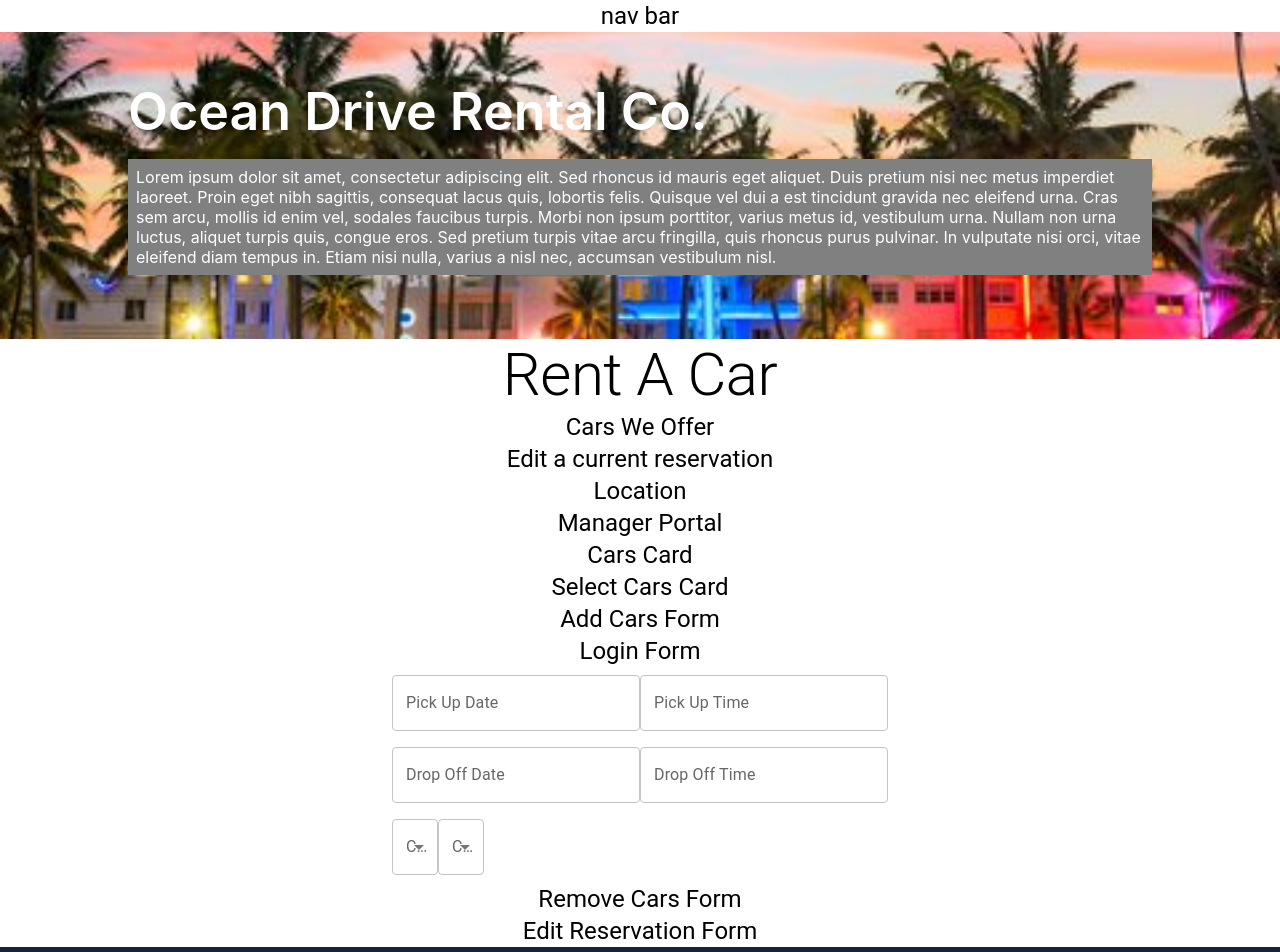
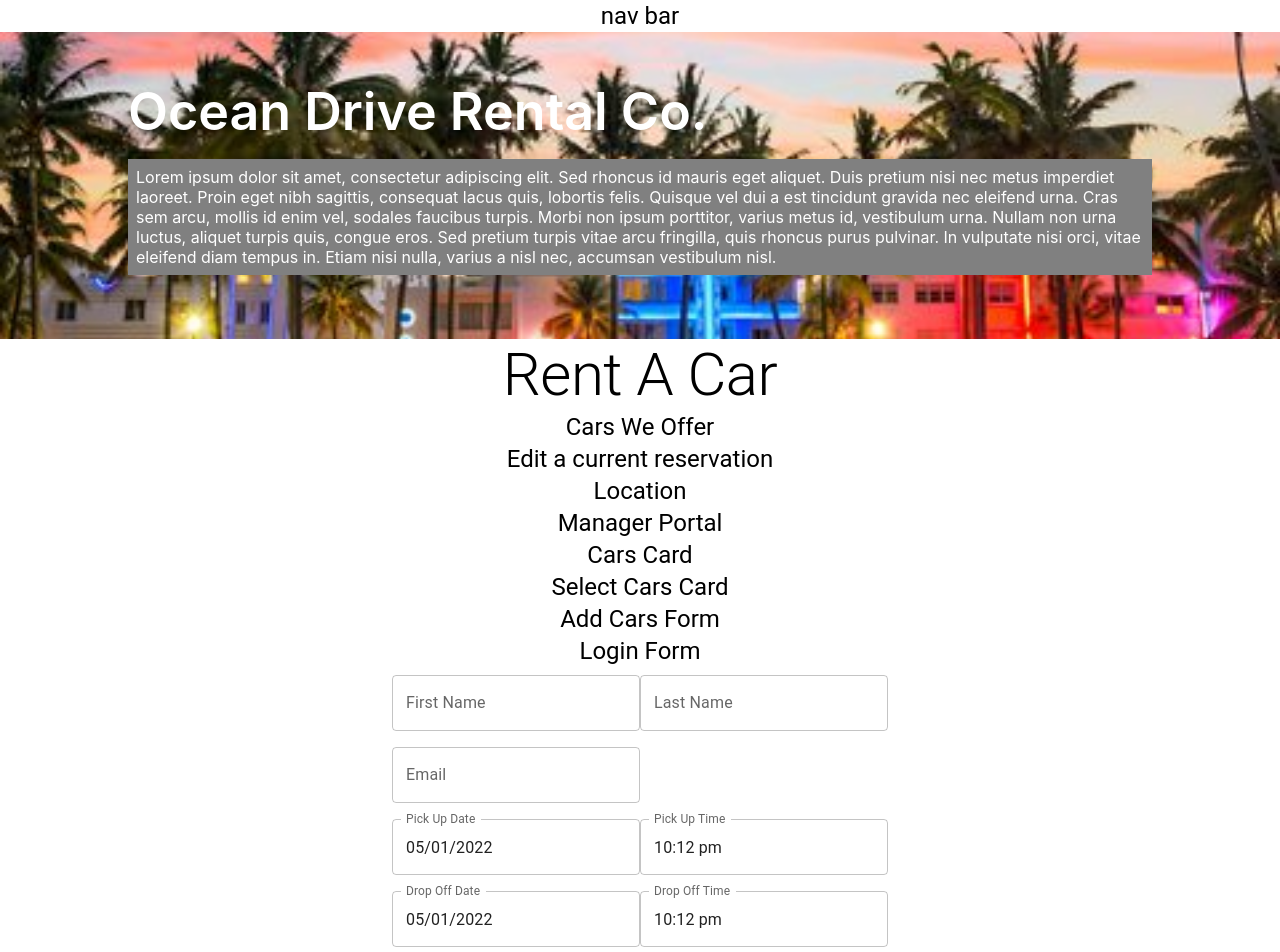
Before and after one commit to jbender8/car-rental, a React (Create React App) app: page / in a window 1280 px wide. Shown: the top 952 px of the page. Built offline with nearby package versions, Linux system fonts and the light colour scheme.

Commit message:
add some of date and time functionality

```diff
--- a/package.json
+++ b/package.json
@@ -6,9 +6,11 @@
     "@emotion/react": "^11.9.0",
     "@emotion/styled": "^11.8.1",
     "@mui/material": "^5.6.3",
+    "@mui/x-date-pickers": "^5.0.0-alpha.2",
     "@testing-library/jest-dom": "^5.16.4",
     "@testing-library/react": "^13.1.1",
     "@testing-library/user-event": "^13.5.0",
+    "date-fns": "^2.28.0",
     "react": "^18.1.0",
     "react-dom": "^18.1.0",
     "react-scripts": "5.0.1",
--- a/src/components/Forms/RentACar/RentACar.jsx
+++ b/src/components/Forms/RentACar/RentACar.jsx
@@ -1,6 +1,11 @@
-import { FormControl, InputBase, MenuItem, TextField, Typography } from "@mui/material";
+import { Button, FormControl, MenuItem, TextField } from "@mui/material";
 import React from "react";
-import "./rent.css"
+import "./rent.css";
+import { AdapterDateFns } from '@mui/x-date-pickers/AdapterDateFns';
+import { LocalizationProvider } from '@mui/x-date-pickers/LocalizationProvider';
+import { DatePicker } from '@mui/x-date-pickers/DatePicker';
+import { TimePicker } from '@mui/x-date-pickers/TimePicker';
+
 
 class RentForm extends React.Component {
     render() {
@@ -156,11 +161,39 @@ class RentForm extends React.Component {
             <div className="Rent">
                 <FormControl>
                     <div className="form">
-                        <TextField id="outlined-basic" label="Pick Up Date" variant="outlined" />
-                        <TextField id="outlined-basic" label="Pick Up Time" variant="outlined" />
+                        <TextField id="outlined-basic" label="First Name" variant="outlined" />
+                        <TextField id="outlined-basic" label="Last Name" variant="outlined" />
                     </div>
-                    <div className="form">                        <TextField id="outlined-basic" label="Drop Off Date" variant="outlined" />
-                        <TextField id="outlined-basic" label="Drop Off Time" variant="outlined" />
+                    <div className="form">
+                        <TextField id="outlined-basic" label="Email" variant="outlined" />
+                    </div>
+                    <div className="form">
+                        <LocalizationProvider dateAdapter={AdapterDateFns}>
+                            <DatePicker
+                                label="Pick Up Date"
+                                renderInput={(params) => <TextField {...params} />}
+                            />
+                        </LocalizationProvider>
+                        <LocalizationProvider dateAdapter={AdapterDateFns}>
+                            <TimePicker
+                                label="Pick Up Time"
+                                renderInput={(params) => <TextField {...params} />}
+                            />
+                        </LocalizationProvider>
+                    </div>
+                    <div className="form">
+                        <LocalizationProvider dateAdapter={AdapterDateFns}>
+                            <DatePicker
+                                label="Drop Off Date"
+                                renderInput={(params) => <TextField {...params} />}
+                            />
+                        </LocalizationProvider>
+                        <LocalizationProvider dateAdapter={AdapterDateFns}>
+                            <TimePicker
+                                label="Drop Off Time"
+                                renderInput={(params) => <TextField {...params} />}
+                            />
+                        </LocalizationProvider>
                     </div>
                     <div className="form">
                         <TextField
@@ -186,6 +219,9 @@ class RentForm extends React.Component {
                             ))}
                         </TextField>
                     </div>
+                    <Button className="SelcectCar">
+                        SELECT A CAR
+                    </Button>
                 </FormControl>
 
             </div>
```
Also changed, not shown: 1 other file (tests, documents, lock files or other folders).
